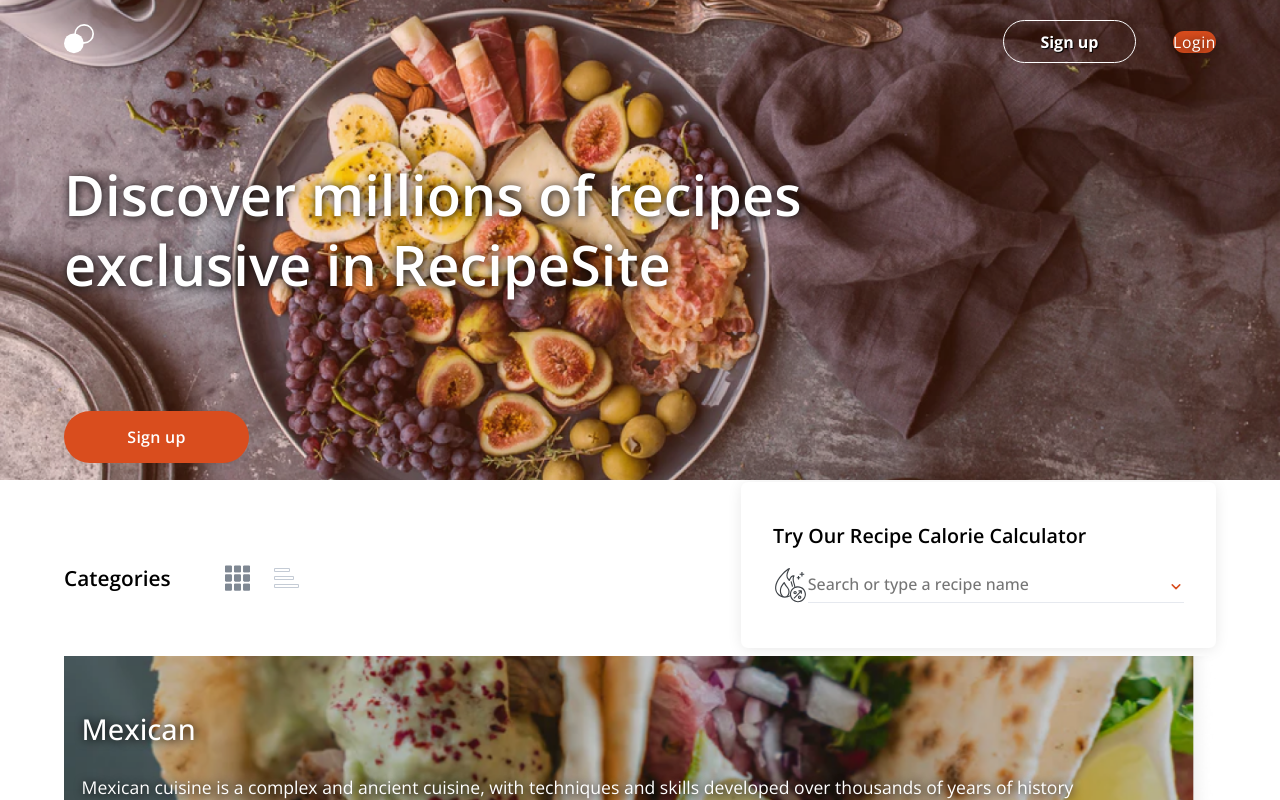
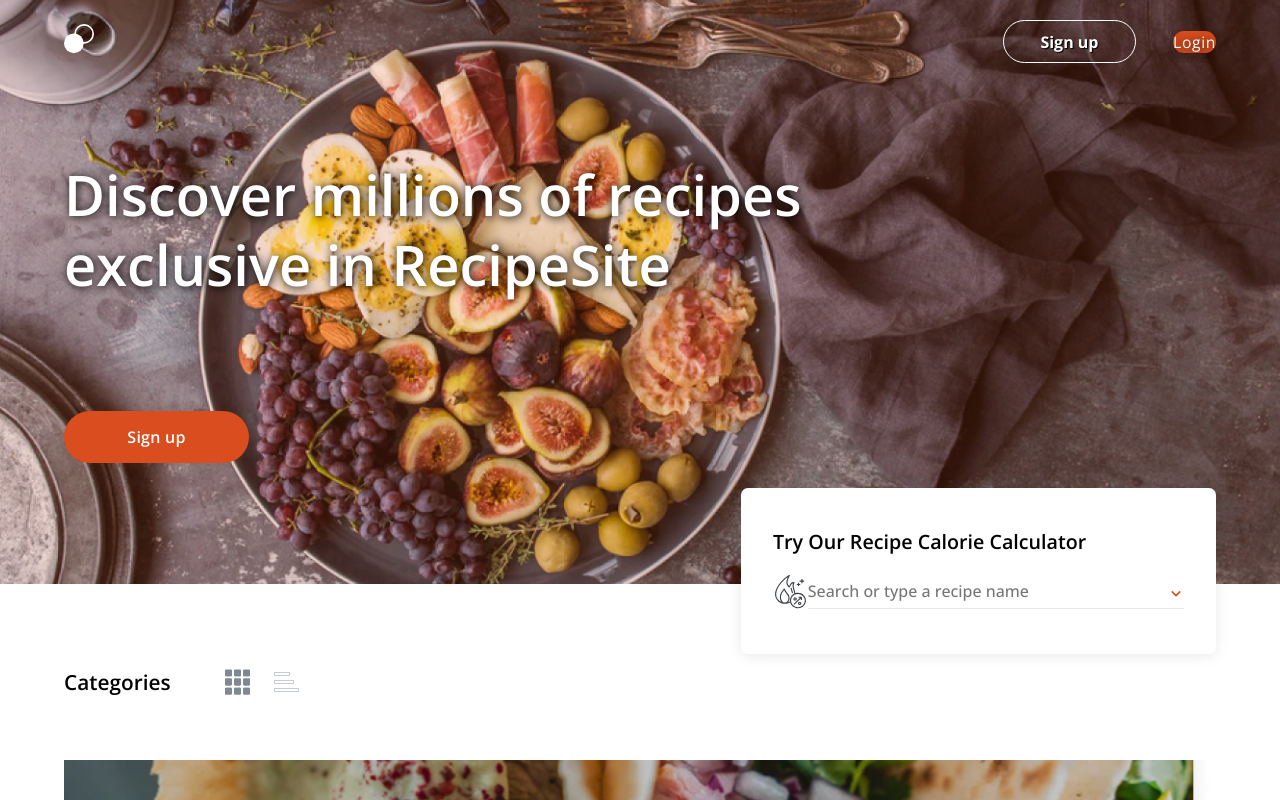
Before and after one commit to Android789515/recipe-site, a Next.js app: page / in a window 1280 px wide. Shown: the top 800 px of the page. Built offline with nearby package versions, Linux system fonts and the light colour scheme.

Commit message:
Added an exit mobile breakpoint to the Hero section to increase its height.
Removed breakpoints from the RecipeCalculatorWidget.

```diff
--- a/styles/homepage/hero-section/HeroSection.module.scss
+++ b/styles/homepage/hero-section/HeroSection.module.scss
@@ -1,3 +1,5 @@
+@use '../../variables';
+
 .heroSection {
   height: 30em;
 
@@ -5,3 +7,9 @@
   background-size: cover;
   background-position: center;
 }
+
+@media (min-width: 860px) {
+  .heroSection {
+    height: 36.5em;
+  }
+}
--- a/styles/modals/recipe-calculator/RecipeCalculatorWidget.module.scss
+++ b/styles/modals/recipe-calculator/RecipeCalculatorWidget.module.scss
@@ -33,7 +33,7 @@ $recipeCalculatorBreakpoints: (914px, 1000px, 1270px, 1666px);
   }
 }
 
-@media (min-width: 504px) and (max-width: 608px) {
+@media (min-width: 504px) and (max-width: 559px) {
   .recipeCalculator {
     top: 26em;
   }
@@ -51,39 +51,15 @@ $recipeCalculatorBreakpoints: (914px, 1000px, 1270px, 1666px);
   }
 }
 
-@media (min-width: variables.$majorLargeScreenBreakpoint2) and (max-width: 914px) {
+@media (min-width: variables.$majorLargeScreenBreakpoint2) {
   .recipeCalculator {
-    top: 31em;
-  }
-}
-
-@media (min-width: 914px) {
-  .recipeCalculator {
-    top: 27.1em;
-  }
-}
-
-@media (min-width: variables.$majorLargeScreenBreakpoint3) {
-  .recipeCalculator {
-    top: 28em;
+    top: 30.5em;
   }
 }
 
 @media (min-width: list.nth($recipeCalculatorBreakpoints, 2)) {
   .recipeCalculator {
     width: 40vw;
-  }
-}
-
-@media (min-width: list.nth($recipeCalculatorBreakpoints, 3)) {
-  .recipeCalculator {
-    top: 30.1em;
-  }
-}
-
-@media (min-width: list.nth($recipeCalculatorBreakpoints, 4)) {
-  .recipeCalculator {
-    top: 32.3em;
   }
 }
 
@@ -129,7 +105,7 @@ $modalText-secondGrowth: 400px;
   }
 }
 
-@media (min-width: 504px) {
+@media (min-width: 730px) {
   .title {
     font-size: 1.23rem;
 
```
